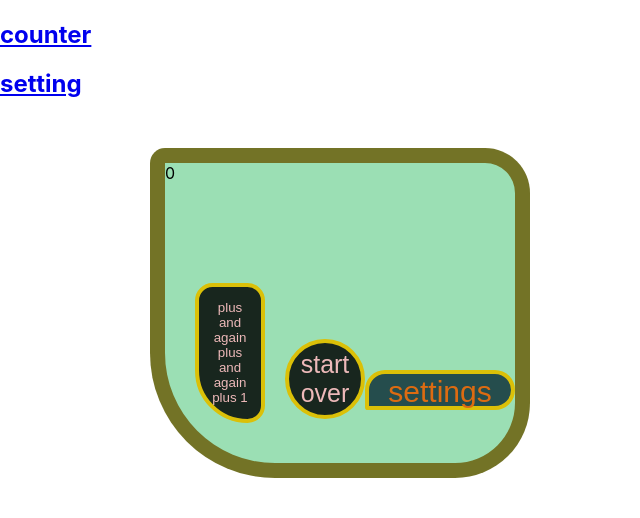
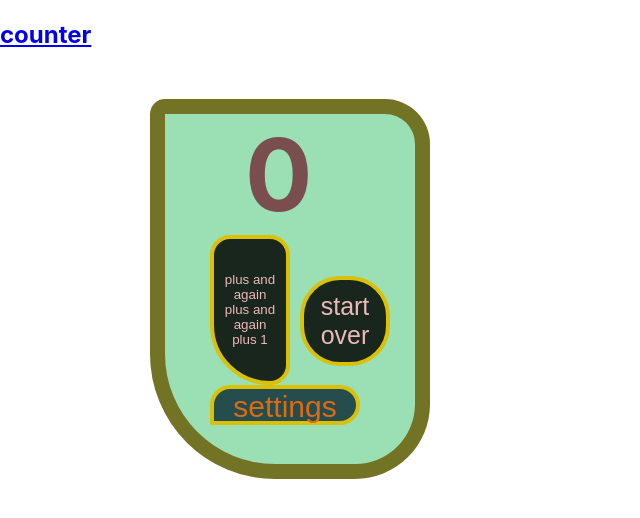
Before and after one commit to pavelminsk1979/CounterWithRouter, a React (Create React App) app: page /#/counter in a window 1280 px wide. Shown: the top 518 px of the page, without its empty margins (0-640 px from the left). Built offline with nearby package versions, Linux system fonts and the light colour scheme.

Commit message:
frame Counter

```diff
--- a/src/App.tsx
+++ b/src/App.tsx
@@ -1,4 +1,4 @@
-import React from 'react';
+import React, {useState} from 'react';
 import {Counter} from "./Counter";
 import {Settings} from "./Settings";
 import {HashRouter, NavLink, Routes,Route} from "react-router-dom";
@@ -6,12 +6,19 @@ import {HashRouter, NavLink, Routes,Route} from "react-router-dom";
 
 function App() {
 
+    const starnNumber=0
+    const finishNumber=5
+
+    const[number,SetNumber]=useState(starnNumber)
+
     const addedPlusOneHandler = () => {
-
+if(number<finishNumber){
+    SetNumber(number+1)
+}
     }
 
     const setZeroHandler = () => {
-
+        SetNumber(starnNumber)
     }
 
     const setingsHandler = () => {
@@ -23,11 +30,13 @@ function App() {
         <div>
             <HashRouter>
                 <NavLink to={'/counter'}><h2>counter</h2></NavLink>
-                <NavLink to={'/setting'}><h2>setting</h2></NavLink>
+                {/*<NavLink to={'/setting'}><h2>setting</h2></NavLink>*/}
 
                 <Routes>
                     <Route path={'/counter'}
                            element={<Counter
+                               finishNumber={finishNumber}
+                               number={number}
                                addedPlusOneHandler={addedPlusOneHandler}
                                setZeroHandler={setZeroHandler}
                                setingsHandler={setingsHandler}
--- a/src/Counter.module.css
+++ b/src/Counter.module.css
@@ -1,6 +1,6 @@
 .frame{
-    width: 350px;
-    height: 300px;
+    width: 250px;
+    height: 350px;
     border: 15px solid rgba(107, 92, 8, 0.82);
     border-radius: 15px 45px 75px 125px;
     margin-left:150px;
@@ -8,8 +8,8 @@
     background-color: #9bdfb4;
 }
 .plus1{
-    width: 70px;
-    height: 140px;
+    width: 80px;
+    height: 150px;
     border-radius: 35px 35px 35px 105px;
     border: 4px solid rgb(219, 192, 8);
     background-color: #18261e;
@@ -17,10 +17,10 @@
 }
 
 .start{
-    width: 80px;
-    height: 80px;
+    width: 90px;
+    height: 90px;
     border-radius: 40px;
-    margin-left:20px;
+    margin-left:10px;
     border: 4px solid rgb(219, 192, 8);
     background-color: #18261e;
     color: #edb9b9;
@@ -39,6 +39,19 @@
 }
 
 .buttonGroup{
-    margin-left:30px;
-    margin-top: 100px;
+    margin-left:45px;
+
 }
+.number{
+    font-size: 100px;
+    font-weight: bolder;
+    margin-left:80px;
+    color: #7a4e4e;
+}
+
+.finishNumber{
+    font-size: 100px;
+    font-weight: bolder;
+    margin-left:80px;
+    color: #b91b1b;
+}
--- a/src/Counter.tsx
+++ b/src/Counter.tsx
@@ -1,31 +1,41 @@
 import React from 'react';
 import st from './Counter.module.css';
 import {Button} from "./Button";
+import {NavLink} from "react-router-dom";
 
 type CounterType = {
     addedPlusOneHandler: () => void
     setZeroHandler: () => void
     setingsHandler: () => void
+    number: number
+    finishNumber: number
 }
 
-export function Counter(props: CounterType) {
+export function Counter({
+                            addedPlusOneHandler,
+                            setZeroHandler,
+                            setingsHandler,
+                            number,
+                            finishNumber,
+                        }: CounterType) {
 
 
     return (
         <div className={st.frame}>
-            <div>0</div>
+            <div className={
+                number==finishNumber?st.finishNumber:st.number}>{number}</div>
             <div className={st.buttonGroup}>
                 <Button
                     name={'plus and again plus and again plus 1'}
-                    callback={props.addedPlusOneHandler} className={st.plus1}/>
+                    callback={addedPlusOneHandler} className={st.plus1}/>
                 <Button
                     name={'start over'}
-                    callback={props.setZeroHandler}
+                    callback={setZeroHandler}
                     className={st.start}/>
-                <Button
+                <NavLink to={'/setting'}> <Button
                     name={'settings'}
-                    callback={props.setingsHandler}
-                    className={st.setting}/>
+                    callback={setingsHandler}
+                    className={st.setting}/></NavLink>
 
             </div>
         </div>
--- a/src/Settings.module.css
+++ b/src/Settings.module.css
@@ -1,9 +1,9 @@
 .frame{
-    width: 350px;
-    height: 300px;
+    width: 250px;
+    height: 350px;
     border: 15px solid rgba(107, 92, 8, 0.82);
     border-radius: 15px 45px 75px 125px;
     margin-left:150px;
     margin-top: 50px;
-    background-color: #abd6bc;
+    background-color: #9bdfb4;
 }
```
